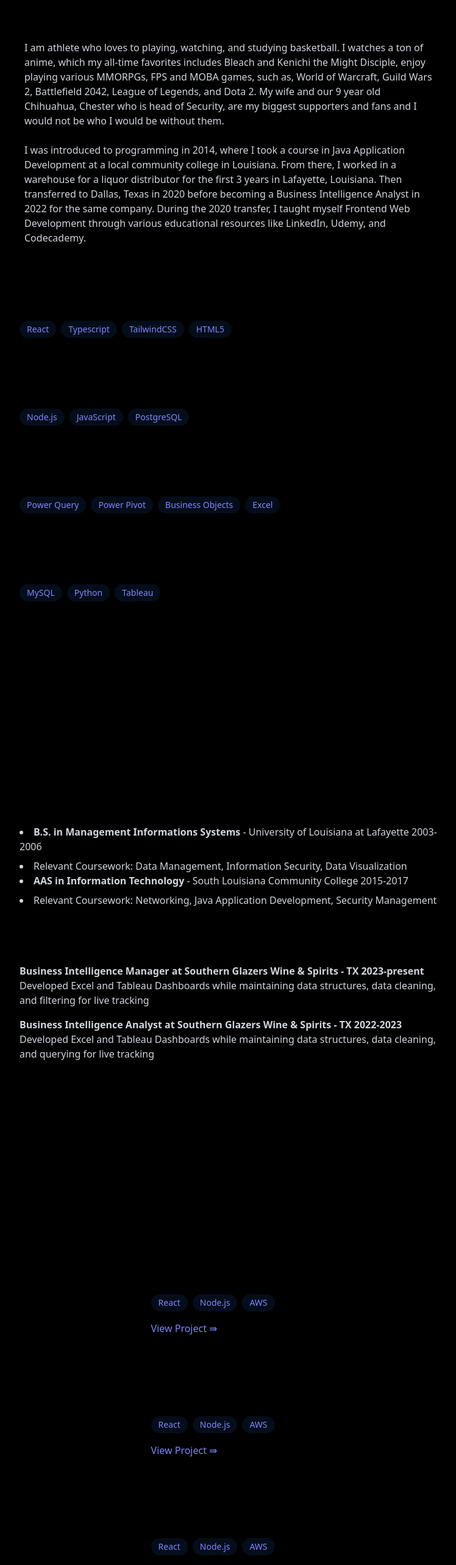
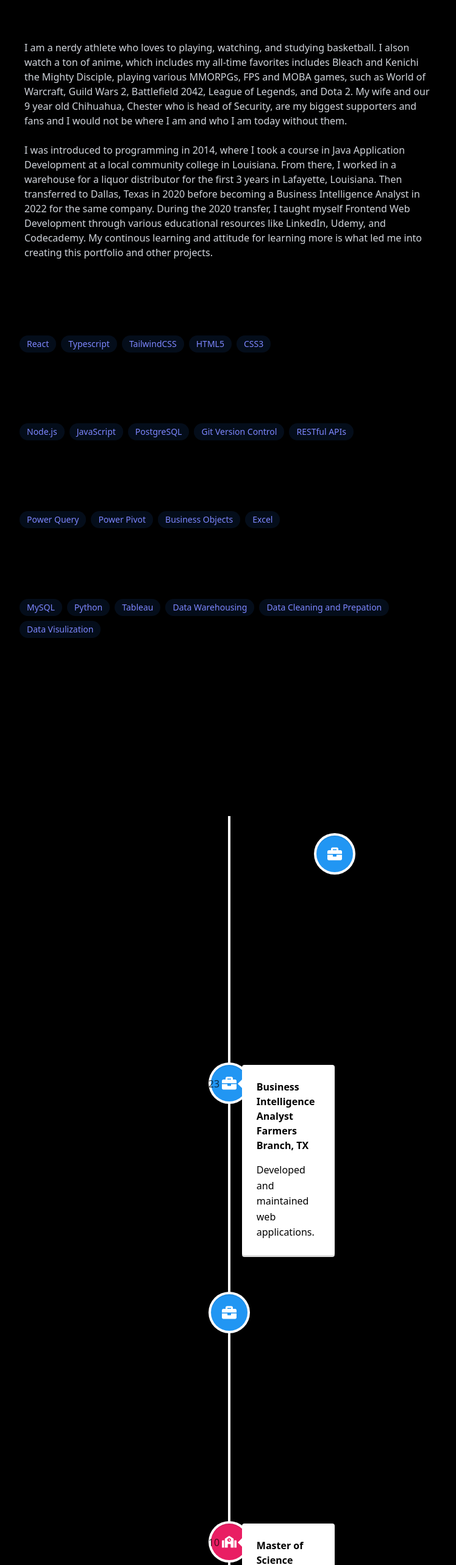
Before and after one commit to Kareem42/my-portfolio, a React (Vite) app: page / in a window 1280 px wide. Shown: the part 914-3480 px from the top of the page at 61% size, without its empty margins (264-1012 px from the left). Built offline with nearby package versions, Linux system fonts and the light colour scheme.

Commit message:
Created Timeline for Work History

```diff
--- a/package.json
+++ b/package.json
@@ -15,6 +15,8 @@
     "particlesjs": "^2.2.3",
     "react": "^19.0.0",
     "react-dom": "^19.0.0",
+    "react-icons": "^5.5.0",
+    "react-vertical-timeline-component": "^3.5.3",
     "tailwindcss": "^4.0.8"
   },
   "devDependencies": {
--- a/src/App.jsx
+++ b/src/App.jsx
@@ -9,6 +9,7 @@ import { About } from "./components/section/About";
 import { History } from "./components/section/History";
 import { Projects} from "./components/section/Projects";
 import { Contact } from "./components/section/Contact";
+
 
 function App() {
   const [isLoaded, setIsLoaded] = useState(false);
--- a/src/components/section/About.jsx
+++ b/src/components/section/About.jsx
@@ -1,15 +1,34 @@
 import { RevealOnScroll } from "../RevealOnScroll";
 
 export const About = () => {
-  const frontendSkills = ["React", " Typescript", " TailwindCSS", " HTML5"];
-  const backendSkills = ["Node.js", " JavaScript", " PostgreSQL"];
+  const frontendSkills = [
+    "React",
+    "Typescript",
+    "TailwindCSS",
+    "HTML5",
+    "CSS3",
+  ];
+  const backendSkills = [
+    "Node.js",
+    "JavaScript",
+    "PostgreSQL",
+    "Git Version Control",
+    "RESTful APIs",
+  ];
   const businessIntell = [
     "Power Query",
-    " Power Pivot",
-    " Business Objects",
-    " Excel",
+    "Power Pivot",
+    "Business Objects",
+    "Excel",
   ];
-  const dataScience = ["MySQL", " Python", " Tableau"];
+  const dataScience = [
+    "MySQL",
+    "Python",
+    "Tableau",
+    "Data Warehousing",
+    "Data Cleaning and Prepation",
+    "Data Visulization",
+  ];
 
   return (
     <section
@@ -24,25 +43,27 @@ export const About = () => {
 
           <div className="rounded-xl p-8 border-white/10 border hover:-translate-y-1 transition-all">
             <p className="text-gray-300 mb-6">
-              I am athlete who loves to playing, watching, and studying
-              basketball. I watches a ton of anime, which my all-time favorites
-              includes Bleach and Kenichi the Might Disciple, enjoy playing
-              various MMORPGs, FPS and MOBA games, such as, World of Warcraft,
-              Guild Wars 2, Battlefield 2042, League of Legends, and Dota 2. My
-              wife and our 9 year old Chihuahua, Chester who is head of
-              Security, are my biggest supporters and fans and I would not be
-              who I would be without them.
+              I am a nerdy athlete who loves to playing, watching, and studying
+              basketball. I alson watch a ton of anime, which includes my
+              all-time favorites includes Bleach and Kenichi the Mighty
+              Disciple, playing various MMORPGs, FPS and MOBA games, such as
+              World of Warcraft, Guild Wars 2, Battlefield 2042, League of
+              Legends, and Dota 2. My wife and our 9 year old Chihuahua, Chester
+              who is head of Security, are my biggest supporters and fans and I
+              would not be where I am and who I am today without them.
             </p>
 
             <p className="text-gray-300 mb-6">
               I was introduced to programming in 2014, where I took a course in
               Java Application Development at a local community college in
               Louisiana. From there, I worked in a warehouse for a liquor
-              distributor for the first 3 years in Lafayette, Louisiana. Then transferred
-              to Dallas, Texas in 2020 before becoming a Business Intelligence Analyst
-              in 2022 for the same company. During the 2020 transfer, I taught
-              myself Frontend Web Development through various educational
-              resources like LinkedIn, Udemy, and Codecademy.
+              distributor for the first 3 years in Lafayette, Louisiana. Then
+              transferred to Dallas, Texas in 2020 before becoming a Business
+              Intelligence Analyst in 2022 for the same company. During the 2020
+              transfer, I taught myself Frontend Web Development through various
+              educational resources like LinkedIn, Udemy, and Codecademy. My
+              continous learning and attitude for learning more is what led me
+              into creating this portfolio and other projects.
             </p>
           </div>
           <div className="grid grid-cols-1 md:grid-cols-2 gap-6">
@@ -89,7 +110,7 @@ export const About = () => {
               </div>
             </div>
             <div className="rounded-xl p-6 hover:-translate-y-1 transition-all">
-              <h3 className="text-xl font-bold mb-4">Data Science</h3>
+              <h3 className="text-xl font-bold mb-4">Data Analyst</h3>
               <div className="flex flex-wrap gap-2">
                 {dataScience.map((tech, key) => (
                   <span
--- a/src/components/section/History.jsx
+++ b/src/components/section/History.jsx
@@ -1,6 +1,95 @@
 import { RevealOnScroll } from "../RevealOnScroll";
+import {
+  VerticalTimeline,
+  VerticalTimelineElement,
+} from "react-vertical-timeline-component";
+import "react-vertical-timeline-component/style.min.css";
+import { FaBriefcase, FaSchool } from "react-icons/fa";
 
 export const History = () => {
+  return (
+    <section
+      id="history"
+      className="min-h-screen flex items-center justify-center py-20"
+    >
+      <RevealOnScroll>
+        <div className="max-w-3xl mx-auto px-4">
+          <h2 className="text-3xl font-bold mb-8 bg-gradient-to-r from-blue-500 to-purple-400 bg-clip-text text-transparent text-center">
+            History
+          </h2>
+        </div>
+        <div className="relative pt-10">
+          <VerticalTimeline className="font-bold relative pt-10">
+            <VerticalTimelineElement
+              className="vertical-timeline-element--work absolute top-0 left-1/2 transform -translate-x-1/2 h-full"
+              date="2023 - Present"
+              iconStyle={{ background: "rgb(33, 150, 243)", color: "#fff" }}
+              icon={<FaBriefcase />}
+            >
+              <h3 className="vertical-timeline-element-title font-bold">
+                Business Intelligence Manager
+              </h3>
+              <h4 className="vertical-timeline-element-subtitle">
+                Farmers Branch, TX
+              </h4>
+              <p>Developed and maintained web applications.</p>
+            </VerticalTimelineElement>
+
+            <VerticalTimelineElement
+              className="vertical-timeline-element--work"
+              date="2022 - 2023"
+              iconStyle={{ background: "rgb(33, 150, 243)", color: "#fff" }}
+              icon={<FaBriefcase />}
+            >
+              <h3 className="vertical-timeline-element-title font-bold">
+                Business Intelligence Analyst
+              </h3>
+              <h4 className="vertical-timeline-element-subtitle">
+                Farmers Branch, TX
+              </h4>
+              <p>Developed and maintained web applications.</p>
+            </VerticalTimelineElement>
+
+            <VerticalTimelineElement
+              className="vertical-timeline-element--work"
+              date="2020 - 2022"
+              iconStyle={{ background: "rgb(33, 150, 243)", color: "#fff" }}
+              icon={<FaBriefcase />}
+            >
+              <h3 className="vertical-timeline-element-title font-bold">
+                Night Warehouse Supervisor
+              </h3>
+              <h4 className="vertical-timeline-element-subtitle">
+                Farmers Branch, TX
+              </h4>
+              <p>Developed and maintained web applications.</p>
+            </VerticalTimelineElement>
+
+            <VerticalTimelineElement
+              className="vertical-timeline-element--education"
+              date="2008 - 2010"
+              iconStyle={{ background: "rgb(233, 30, 99)", color: "#fff" }}
+              icon={<FaSchool />}
+            >
+              <h3 className="vertical-timeline-element-title">
+                Master of Science
+              </h3>
+              <h4 className="vertical-timeline-element-subtitle">
+                University of California, Berkeley
+              </h4>
+              <p>Specialized in Computer Science.</p>
+            </VerticalTimelineElement>
+            {/* Add more timeline elements as needed */}
+          </VerticalTimeline>
+        </div>
+      </RevealOnScroll>
+    </section>
+  );
+};
+
+export default History;
+
+/*export const History = () => {
   return (
     <section
       id="history"
@@ -69,4 +158,4 @@ export const History = () => {
       </RevealOnScroll>
     </section>
   );
-};
+};*/
```
Also changed, not shown: src/index.css (+20 -0 lines), 1 other file (tests, documents, lock files or other folders).
